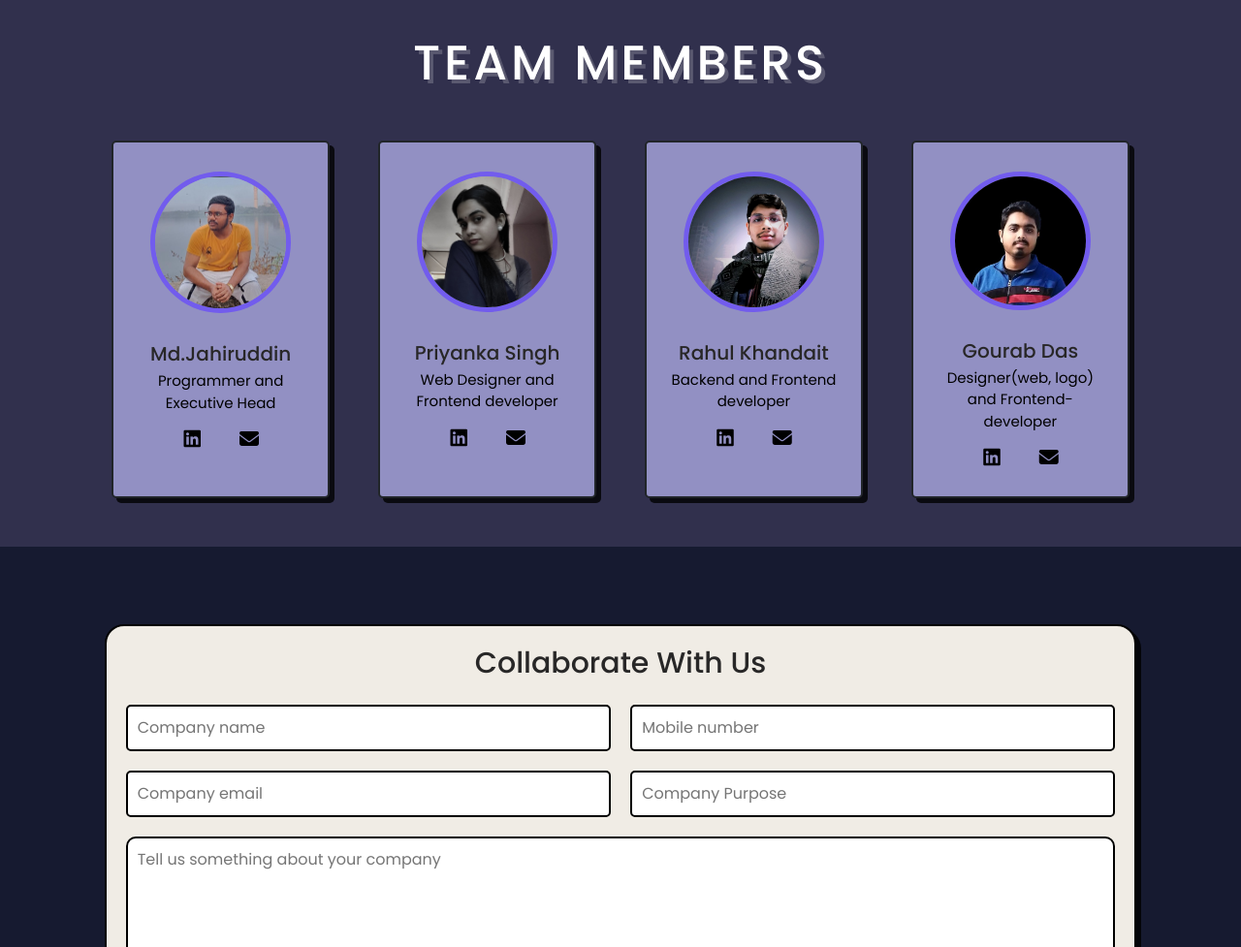
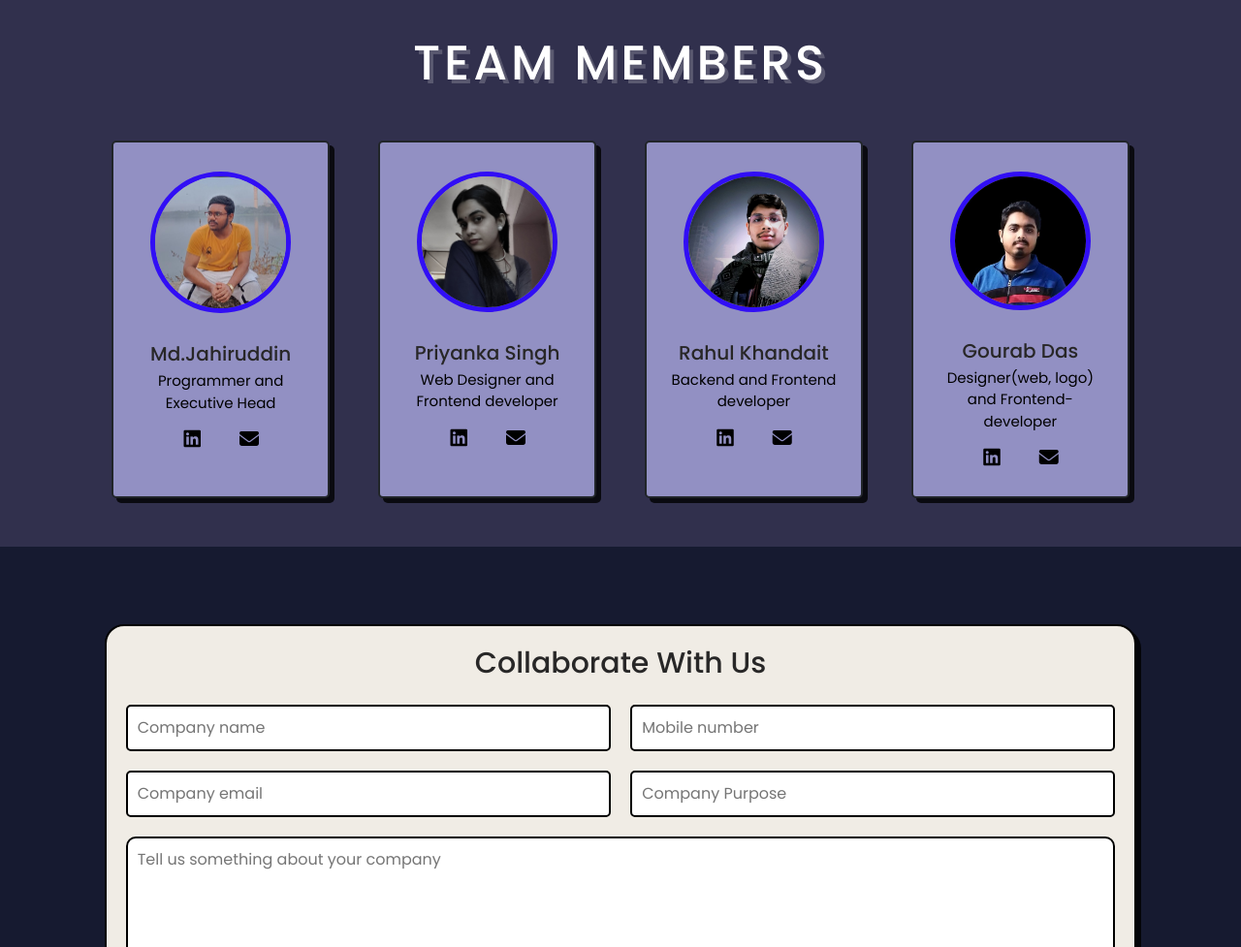
Before and after one commit to Gourab2005/Urban-Pulse, a plain HTML site: page FRONTEND/index.html in a window 1280 px wide. Shown: the part 2057-3034 px from the top of the page at 97% size. Drawn offline with nearby package versions, Linux system fonts and the light colour scheme.

Commit message:
Update border color in home section

```diff
--- a/FRONTEND/style.css
+++ b/FRONTEND/style.css
@@ -519,7 +519,7 @@ section.home::before{
     border-radius: 50%;
     margin-top: 3rem;
     margin-bottom: 3rem;
-    border: 5px solid rgb(114, 92, 237);
+    border: 5px solid rgb(49, 14, 245);
 }
 .doctors .box-container .box h3{
     color: var(--black);
```
